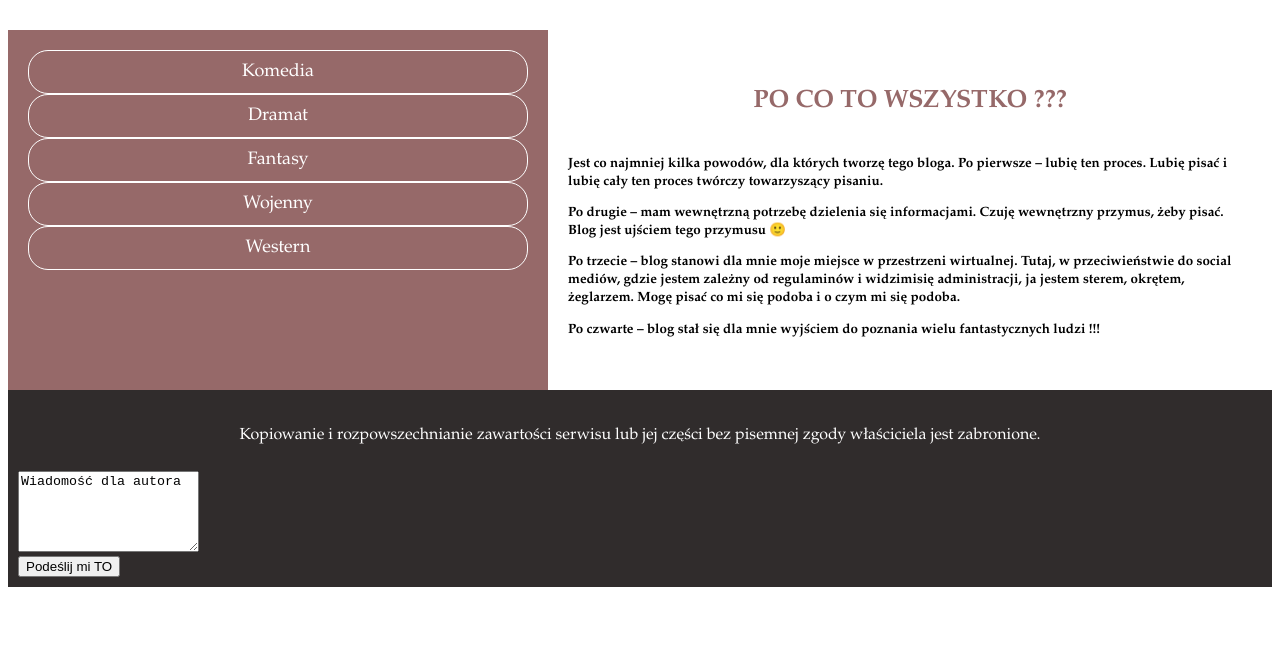
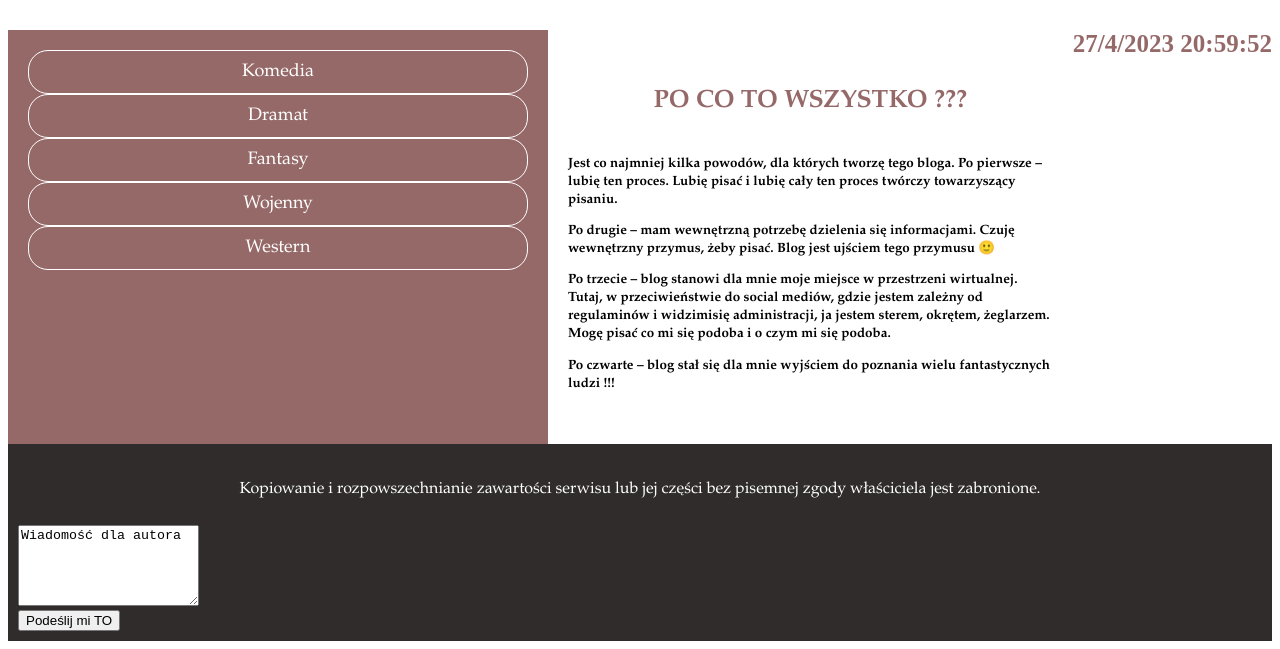
Before and after one commit to joanna-rot/mojastrona, a plain HTML site: page index.html in a window 1280 px wide. Shown: the part 1010-1659 px from the top of the page. Before the commit the page ends 1605 px from the top, so only its background shows below. Drawn offline with Linux system fonts and the light colour scheme.

Commit message:
moja strona z zegarem

```diff
--- a/index.html
+++ b/index.html
@@ -7,10 +7,33 @@
     <meta name="Keywords" content="WWW;filmy;blog" />
 
     <link rel="stylesheet" href="layoutmain.css">
+
+    <script type="text/javascript">
+
+       function odliczanie() {
+       var dzisiaj = new Date();
+
+        var dzien = dzisiaj.getDate();
+        var miesiac = dzisiaj.getMonth()+1;
+        var rok = dzisiaj.getFullYear();
+
+        var godzina = dzisiaj.getHours();
+        if(godzina<10) godzina = "0"+godzina;
+        var minuta = dzisiaj.getMinutes();
+        if(minuta<10) minuta = "0"+minuta;
+        var sekunda = dzisiaj.getSeconds();
+        if(sekunda<10) sekunda = "0"+sekunda;
+
+        document.getElementById("zegar").innerHTML=dzien+"/"+miesiac+"/"+rok+"   "+godzina+":"+minuta+":"+sekunda;
+
+       setTimeout("odliczanie()", 1000);
+       }
+
+    </script>
 </head>
 
 
-<body>
+<body onload="odliczanie();">
 
     <div class="banner">
         <header>Moje ulubione filmy !!!</header>
@@ -37,7 +60,10 @@
                 <p>Po trzecie – blog stanowi dla mnie moje miejsce w przestrzeni wirtualnej. Tutaj, w przeciwieństwie do social mediów, gdzie jestem zależny od regulaminów i widzimisię administracji, ja jestem sterem, okrętem, żeglarzem. Mogę pisać co mi się podoba i o czym mi się podoba.</p>
 
                 <p>Po czwarte – blog stał się dla mnie wyjściem do poznania wielu fantastycznych ludzi !!!</p></h6>
+
         </div>
+
+        <div id="zegar" class="zegar"></div>
 
     </section>
 
--- a/layoutmain.css
+++ b/layoutmain.css
@@ -94,6 +94,14 @@ nav ul {
     padding: 20px;
 }
 
+.zegar {
+    font-family: "Calibri Light";
+    font-size: 25px;
+    font-weight: bold;
+    color: #966969;
+
+}
+
 .footer {
     background-color: #302c2c;
     padding: 10px;
```
Also changed, not shown: 1 other file.
